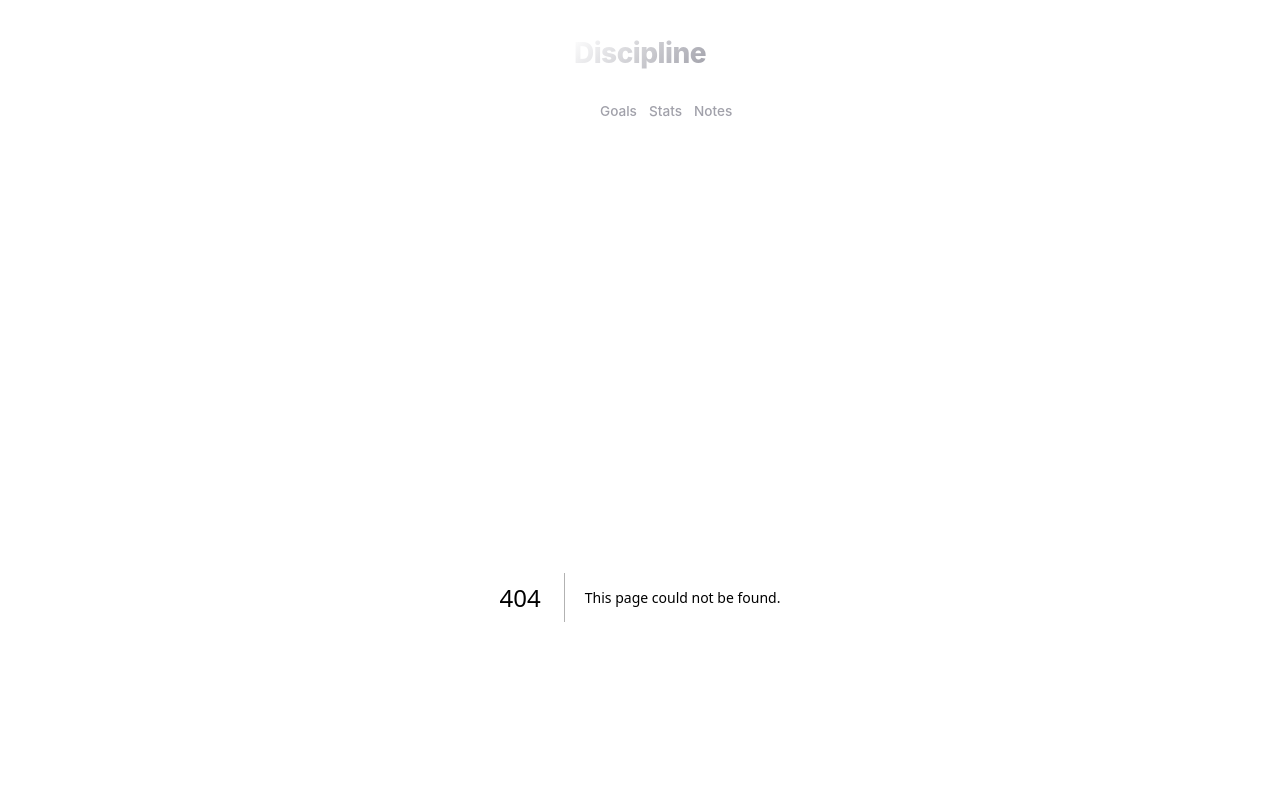
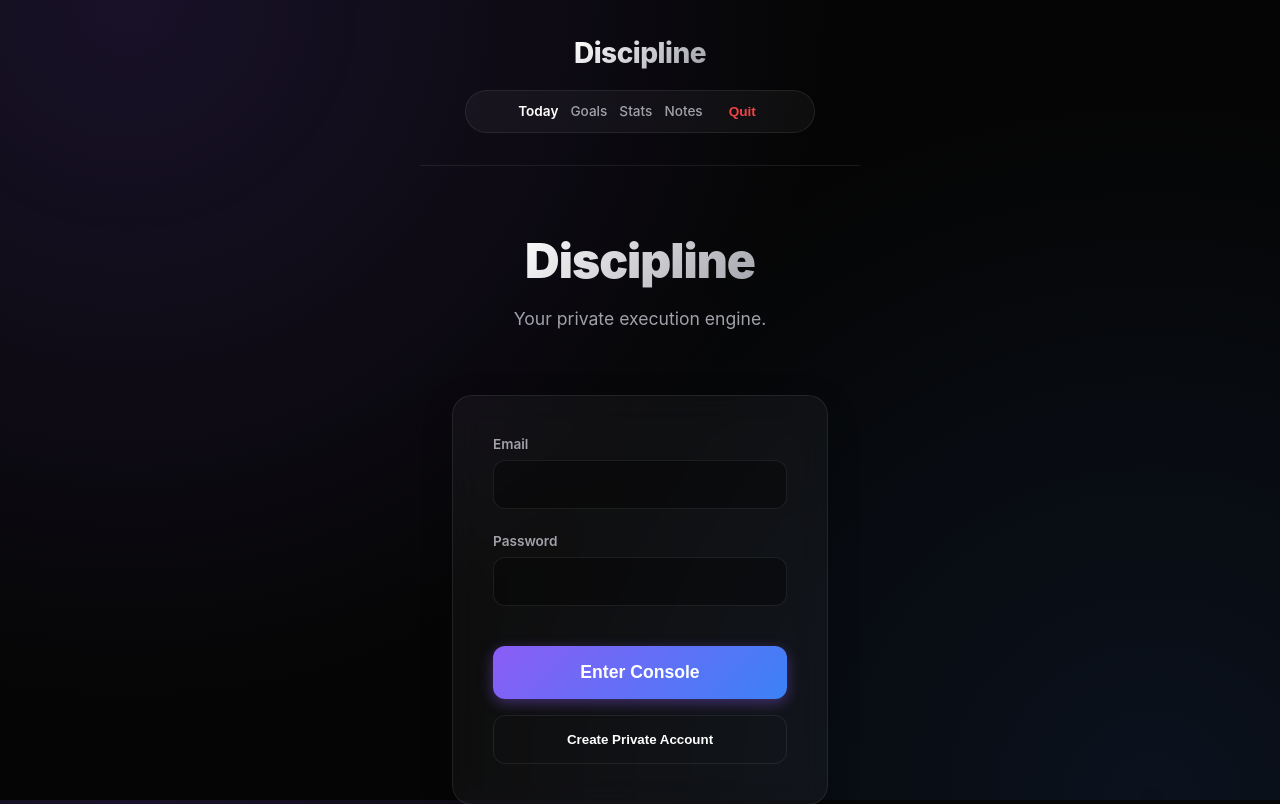
Before and after one commit to Princerai911/Discipline, a Next.js app: page /login in a window 1280 px wide. Before the commit this address had no page. Shown: the top 804 px of the page. Built offline with nearby package versions, Linux system fonts and the light colour scheme; no server answers.

Commit message:
feat: user authentication and PWA support

```diff
--- a/src/app/layout.js
+++ b/src/app/layout.js
@@ -1,5 +1,7 @@
 import { Geist, Geist_Mono } from "next/font/google";
 import "./globals.css";
+import AuthProvider from "@/components/AuthProvider";
+import SignOutButton from "@/components/SignOutButton";
 
 const geistSans = Geist({
   variable: "--font-geist-sans",
@@ -14,6 +16,13 @@ const geistMono = Geist_Mono({
 export const metadata = {
   title: "Discipline Tracker",
   description: "Premium goal and task tracking",
+  manifest: "/manifest.json",
+  themeColor: "#8b5cf6",
+  appleWebApp: {
+    capable: true,
+    statusBarStyle: "black-translucent",
+    title: "Discipline",
+  },
 };
 
 export const viewport = {
@@ -27,6 +36,7 @@ export default function RootLayout({ children }) {
   return (
     <html lang="en" className={`${geistSans.variable} ${geistMono.variable}`}>
       <body>
+        <AuthProvider>
           <div className="mobile-container">
             <header style={{
               display: 'flex', flexDirection: 'column', gap: '1.25rem', alignItems: 'center',
@@ -40,10 +50,12 @@ export default function RootLayout({ children }) {
                 <a href="/goals" style={{ color: 'var(--muted-foreground)', textDecoration: 'none', fontWeight: 500, fontSize: '0.85rem' }}>Goals</a>
                 <a href="/stats" style={{ color: 'var(--muted-foreground)', textDecoration: 'none', fontWeight: 500, fontSize: '0.85rem' }}>Stats</a>
                 <a href="/notes" style={{ color: 'var(--muted-foreground)', textDecoration: 'none', fontWeight: 500, fontSize: '0.85rem' }}>Notes</a>
+                <SignOutButton />
               </nav>
             </header>
             {children}
           </div>
+        </AuthProvider>
       </body>
     </html>
   );
--- /dev/null
+++ b/src/app/login/page.js
@@ -0,0 +1,101 @@
+"use client";
+
+import { useState } from 'react';
+import { supabase } from '@/lib/supabase';
+
+export default function LoginPage() {
+  const [email, setEmail] = useState('');
+  const [password, setPassword] = useState('');
+  const [loading, setLoading] = useState(false);
+  const [error, setError] = useState(null);
+  const [msg, setMsg] = useState(null);
+
+  const handleAuth = async (e, isSignUp) => {
+    e.preventDefault();
+    setLoading(true);
+    setError(null);
+    setMsg(null);
+
+    let result;
+    if (isSignUp) {
+      result = await supabase.auth.signUp({ email, password });
+      if (!result.error) setMsg("Account created! You are now logging in...");
+    } else {
+      result = await supabase.auth.signInWithPassword({ email, password });
+    }
+
+    if (result.error) {
+      setError(result.error.message);
+    }
+
+    setLoading(false);
+  };
+
+  return (
+    <div style={{
+      display: 'flex', flexDirection: 'column', alignItems: 'center', justifyContent: 'center',
+      minHeight: '80vh', padding: '2rem'
+    }}>
+      <div style={{ textAlign: 'center', marginBottom: '3rem' }}>
+        <h1 className="text-gradient" style={{ fontSize: '3rem', fontWeight: 900, letterSpacing: '-1px', margin: '0 0 1rem 0' }}>
+          Discipline
+        </h1>
+        <p style={{ color: 'var(--muted-foreground)', fontSize: '1.1rem' }}>
+          Your private execution engine.
+        </p>
+      </div>
+
+      <form className="glass-panel" style={{ padding: '2.5rem', width: '100%', maxWidth: '400px', display: 'flex', flexDirection: 'column', gap: '1.5rem' }}>
+        {error && <div style={{ padding: '1rem', background: 'rgba(239, 68, 68, 0.1)', border: '1px solid #ef4444', color: '#ef4444', borderRadius: '8px', fontSize: '0.9rem' }}>{error}</div>}
+        {msg && <div style={{ padding: '1rem', background: 'rgba(16, 185, 129, 0.1)', border: '1px solid var(--success)', color: 'var(--success)', borderRadius: '8px', fontSize: '0.9rem' }}>{msg}</div>}
+
+        <div>
+          <label style={{ display: 'block', marginBottom: '0.5rem', fontSize: '0.85rem', fontWeight: 600, color: 'var(--muted-foreground)' }}>Email</label>
+          <input
+            type="email"
+            className="premium-input"
+            value={email}
+            onChange={(e) => setEmail(e.target.value)}
+            style={{ padding: '1rem', borderRadius: '12px' }}
+            required
+          />
+        </div>
+
+        <div>
+          <label style={{ display: 'block', marginBottom: '0.5rem', fontSize: '0.85rem', fontWeight: 600, color: 'var(--muted-foreground)' }}>Password</label>
+          <input
+            type="password"
+            className="premium-input"
+            value={password}
+            onChange={(e) => setPassword(e.target.value)}
+            style={{ padding: '1rem', borderRadius: '12px' }}
+            required
+          />
+        </div>
+
+        <div style={{ display: 'flex', flexDirection: 'column', gap: '1rem', marginTop: '1rem' }}>
+          <button
+            onClick={(e) => handleAuth(e, false)}
+            disabled={loading}
+            className="premium-button"
+            style={{ padding: '1rem', borderRadius: '12px', border: 'none', fontWeight: 800, fontSize: '1.1rem', cursor: 'pointer' }}
+          >
+            {loading ? 'Authenticating...' : 'Enter Console'}
+          </button>
+
+          <button
+            onClick={(e) => handleAuth(e, true)}
+            disabled={loading}
+            style={{
+              padding: '1rem', borderRadius: '12px', background: 'transparent',
+              border: '1px solid var(--card-border)', color: 'var(--foreground)',
+              fontWeight: 700, cursor: 'pointer', transition: 'all 0.2s'
+            }}
+          >
+            Create Private Account
+          </button>
+        </div>
+      </form>
+    </div>
+  );
+}
--- /dev/null
+++ b/src/components/AuthProvider.js
@@ -0,0 +1,53 @@
+"use client";
+
+import { useEffect, useState } from 'react';
+import { supabase } from '@/lib/supabase';
+import { useRouter, usePathname } from 'next/navigation';
+
+export default function AuthProvider({ children }) {
+  const [session, setSession] = useState(null);
+  const [loading, setLoading] = useState(true);
+  const router = useRouter();
+  const pathname = usePathname();
+
+  useEffect(() => {
+    // Check active session
+    supabase.auth.getSession().then(({ data: { session } }) => {
+      setSession(session);
+      setLoading(false);
+    });
+
+    // Listen for auth changes
+    const {
+      data: { subscription },
+    } = supabase.auth.onAuthStateChange((_event, session) => {
+      setSession(session);
+    });
+
+    return () => subscription.unsubscribe();
+  }, []);
+
+  // Protection logic
+  useEffect(() => {
+    if (!loading) {
+      if (!session && pathname !== '/login') {
+        router.push('/login');
+      } else if (session && pathname === '/login') {
+        router.push('/');
+      }
+    }
+  }, [session, loading, pathname, router]);
+
+  if (loading) {
+    return (
+      <div style={{ display: 'flex', justifyContent: 'center', alignItems: 'center', height: '100vh', width: '100vw', background: 'var(--background)' }}>
+        <p style={{ color: 'var(--primary)', fontWeight: 800 }}>Loading Discipline Engine...</p>
+      </div>
+    );
+  }
+
+  // If not logged in and not on login page, don't render children (prevents flash of content)
+  if (!session && pathname !== '/login') return null;
+
+  return <>{children}</>;
+}
--- /dev/null
+++ b/src/components/SignOutButton.js
@@ -0,0 +1,25 @@
+"use client";
+
+import { supabase } from '@/lib/supabase';
+import { useRouter } from 'next/navigation';
+
+export default function SignOutButton() {
+  const router = useRouter();
+
+  const handleSignOut = async () => {
+    await supabase.auth.signOut();
+    router.push('/login');
+  };
+
+  return (
+    <button
+      onClick={handleSignOut}
+      style={{
+        background: 'transparent', border: 'none', color: '#ef4444',
+        fontSize: '0.85rem', fontWeight: 600, cursor: 'pointer', marginLeft: '0.5rem'
+      }}
+    >
+      Quit
+    </button>
+  );
+}
```
Also changed, not shown: public/manifest.json (added), 1 other file (tests, documents, lock files or other folders). Lines whose indentation alone changed are shown as unchanged.
